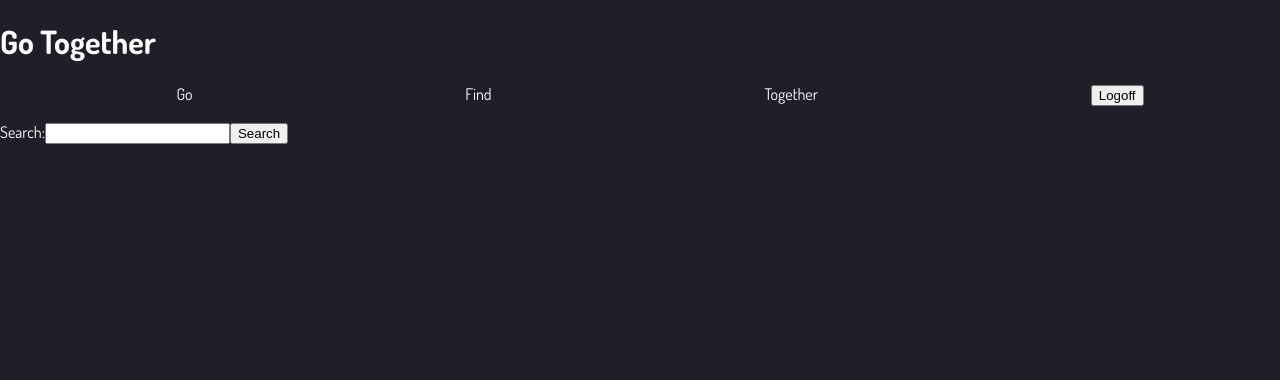
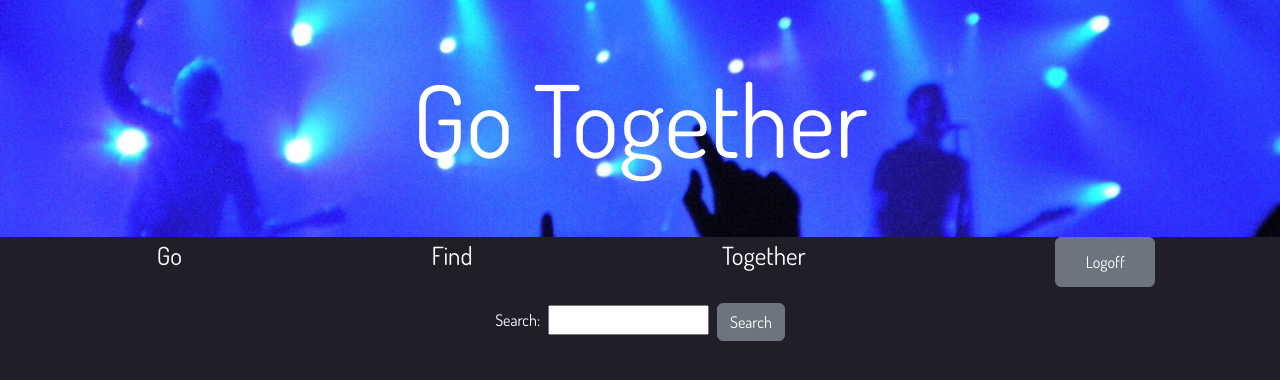
Before and after one commit to Meshuganah/go-together, a React (Create React App) app in the folder client/: page /find in a window 1280 px wide. Shown: the top 380 px of the page. Built offline with nearby package versions, Linux system fonts and the light colour scheme; sample sign-in values are in the browser's storage.

Commit message:
added styling to header/navbar/find page

```diff
--- a/client/src/components/Header.js
+++ b/client/src/components/Header.js
@@ -6,16 +6,24 @@ const Header = () => {
 
     return (
         <div>
-            <div>
-                <h1>Go Together</h1>
+            <div className='header-container'>
+                <img
+                    src={require('../assets/go-together-banner-cropped-small.jpg')}
+                    alt='Concert'
+                    className='header-img'
+                ></img>
+                <h1 className='header-text'>Go Together</h1>
             </div>
             <header>
                 <nav>
                     <ul>
-                        <li><Link to='/'>Go</Link></li>
-                        <li><Link to='/find'>Find</Link></li>
-                        <li><Link to='/together'>Together</Link></li>
-                        <li><button onClick={() => Auth.logout()}>Logoff</button></li>
+                        <li className='nav'><Link to='/'>Go</Link></li>
+                        <li className='nav'><Link to='/find'>Find</Link></li>
+                        <li className='nav'><Link to='/together'>Together</Link></li>
+                        <li><button
+                        onClick={() => Auth.logout()}
+                        className='btn btn-secondary nav-btn'
+                        >Logoff</button></li>
                     </ul>
                 </nav>
             </header>
--- a/client/src/components/SearchList.js
+++ b/client/src/components/SearchList.js
@@ -13,11 +13,11 @@ const SearchList = ({ events }) => {
         <div>
             {events && events.map(event => {
                 return (
-                    <div key={event.id}>
+                    <div key={event.id} className='border border-secondary border-3 w-50 text-center mx-auto my-3'>
                         <h3>{event.title}</h3>
                         <span>{event.venue.name}</span>
                         <span>{event.date}</span>
-                        <button id={event.id} onClick={handleAddEvent}>I'm Going!</button>
+                        <button id={event.id} onClick={handleAddEvent} className='btn btn-secondary my-2 mx-2'>I'm Going!</button>
                     </div>
                 )
             })}
--- a/client/src/index.css
+++ b/client/src/index.css
@@ -33,3 +33,32 @@ table, th, td {
 th, td {
   padding: 0 5px;
 }
+
+.header-img {
+  max-height: 50%;
+  max-width: 100%;
+  display: block;
+}
+
+.header-container {
+  position: relative;
+  text-align: center;
+}
+
+.header-text {
+
+  position: absolute;
+  top: 50%;
+  left: 50%;
+  transform: translate(-50%, -50%);
+  font-size: 100px;
+}
+
+.nav {
+  font-size: 25px;
+}
+
+.nav-btn {
+  width: 100px;
+  height: 50px;
+}
--- a/client/src/index.js
+++ b/client/src/index.js
@@ -1,8 +1,10 @@
 import React from 'react';
 import ReactDOM from 'react-dom/client';
+import 'bootstrap/dist/css/bootstrap.css';
 import './index.css';
 import App from './App';
 import reportWebVitals from './reportWebVitals';
+
 
 const root = ReactDOM.createRoot(document.getElementById('root'));
 root.render(
--- a/client/src/pages/Find.js
+++ b/client/src/pages/Find.js
@@ -17,10 +17,10 @@ const Find = () => {
     return (
         <div>
             <Header />
-            <form>
-                <label htmlFor="search">Search:</label>
+            <form className='text-center'>
+                <label htmlFor="search" className='mx-2'>Search: </label>
                 <input name="search" id="search" onChange={(event) => setSearch(event.target.value)} />
-                <button onClick={handleFormSubmit}>Search</button>
+                <button onClick={handleFormSubmit} className='mx-2 btn btn-secondary'>Search</button>
             </form>
             <SearchList events={data?.seatGeekQuery.events} />
         </div>
--- a/package.json
+++ b/package.json
@@ -22,6 +22,7 @@
   },
   "homepage": "https://github.com/Meshuganah/go-together#readme",
   "dependencies": {
+    "bootstrap": "^5.2.0",
     "concurrently": "^7.3.0"
   }
 }
```
Also changed, not shown: client/src/assets/go-together-banner-cropped-small.jpg (added), 1 other file (tests, documents, lock files or other folders).
